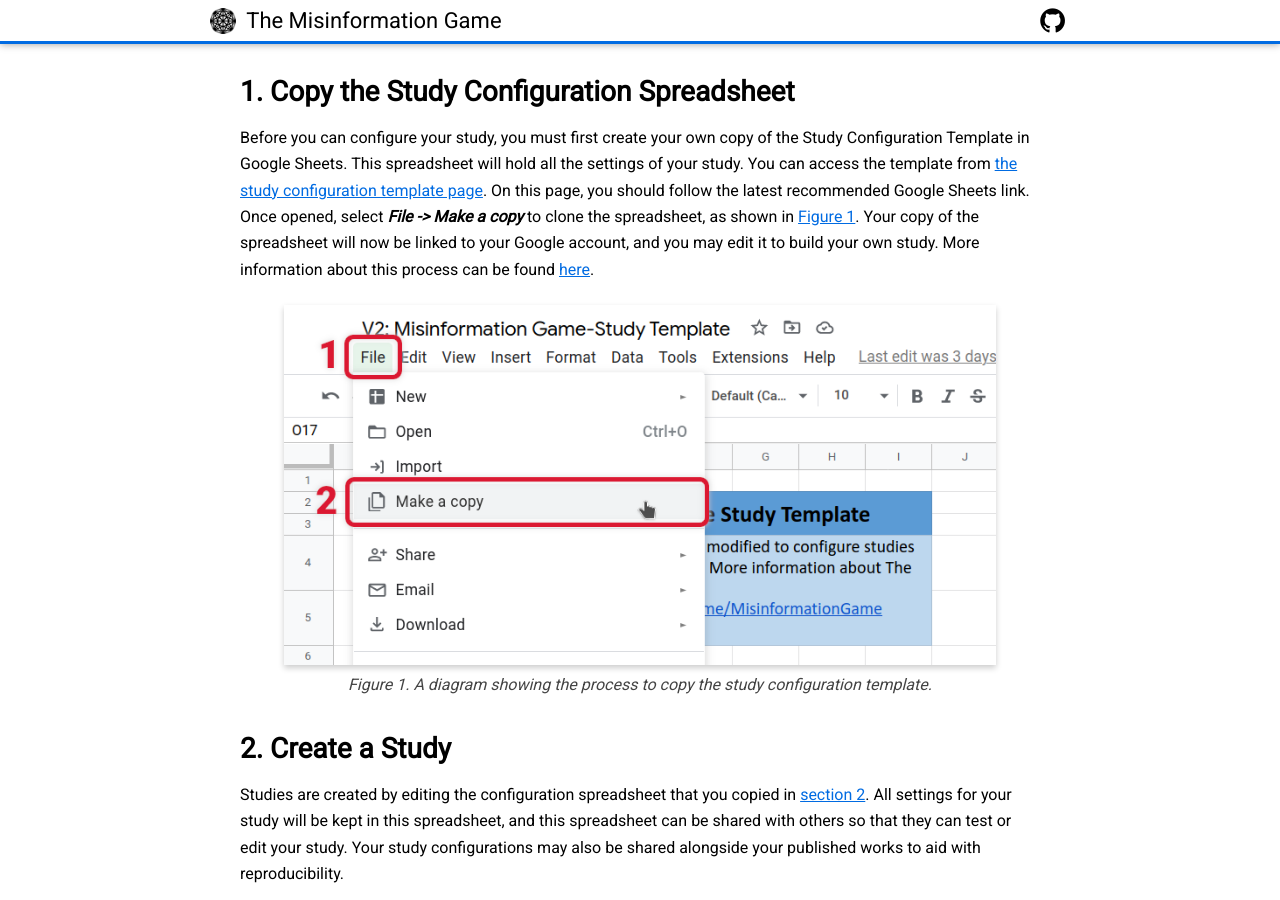
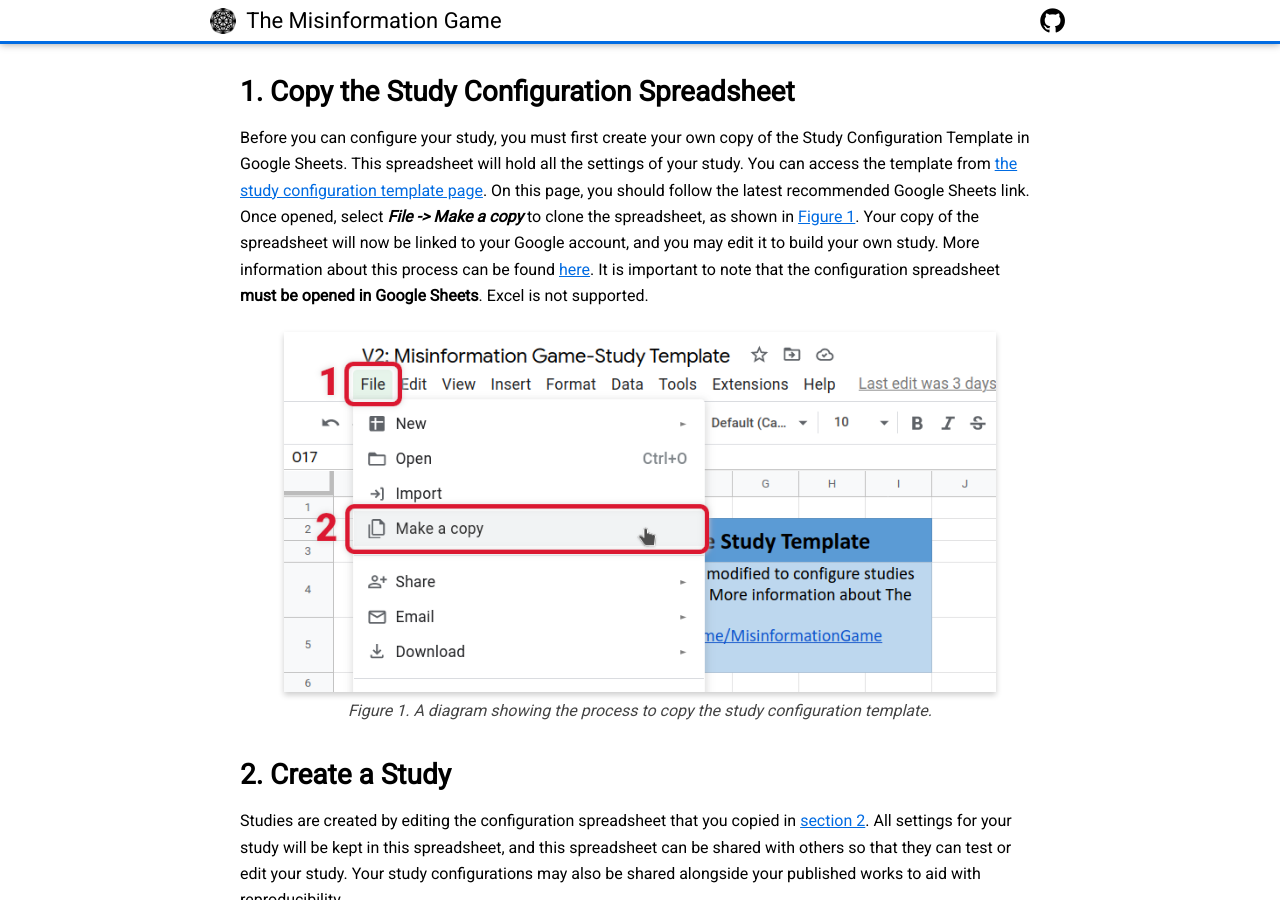
Before and after one commit to beekewardin/themisinformationgame.github.io, a Jekyll site: the page built from GettingStarted.md, in a window 1280 px wide and 900 px high, scrolled down 1122 px. Built offline with Jekyll 4.4.1, drawn with Linux system fonts in a browser that asks for light colours; nearby versions of some CDN libraries; our own code applies the rules of GitHub Pages for plain Markdown files.

Commit message:
Add warning about Excel to Getting Started guide

```diff
--- a/GettingStarted.md
+++ b/GettingStarted.md
@@ -37,7 +37,9 @@
 spreadsheet, as shown in [Figure 1](#fig1). Your copy of the
 spreadsheet will now be linked to your Google account, and you
 may edit it to build your own study. More information about this
-process can be found [here](/StudyConfiguration#create).
+process can be found [here](/StudyConfiguration#create). It is
+important to note that the configuration spreadsheet **must be
+opened in Google Sheets**. Excel is not supported.
 
 <figure id="fig1">
     <img src="diagrams/make-a-copy.png" height="412" alt="A diagram showing the process to copy the study configuration template." />
```
